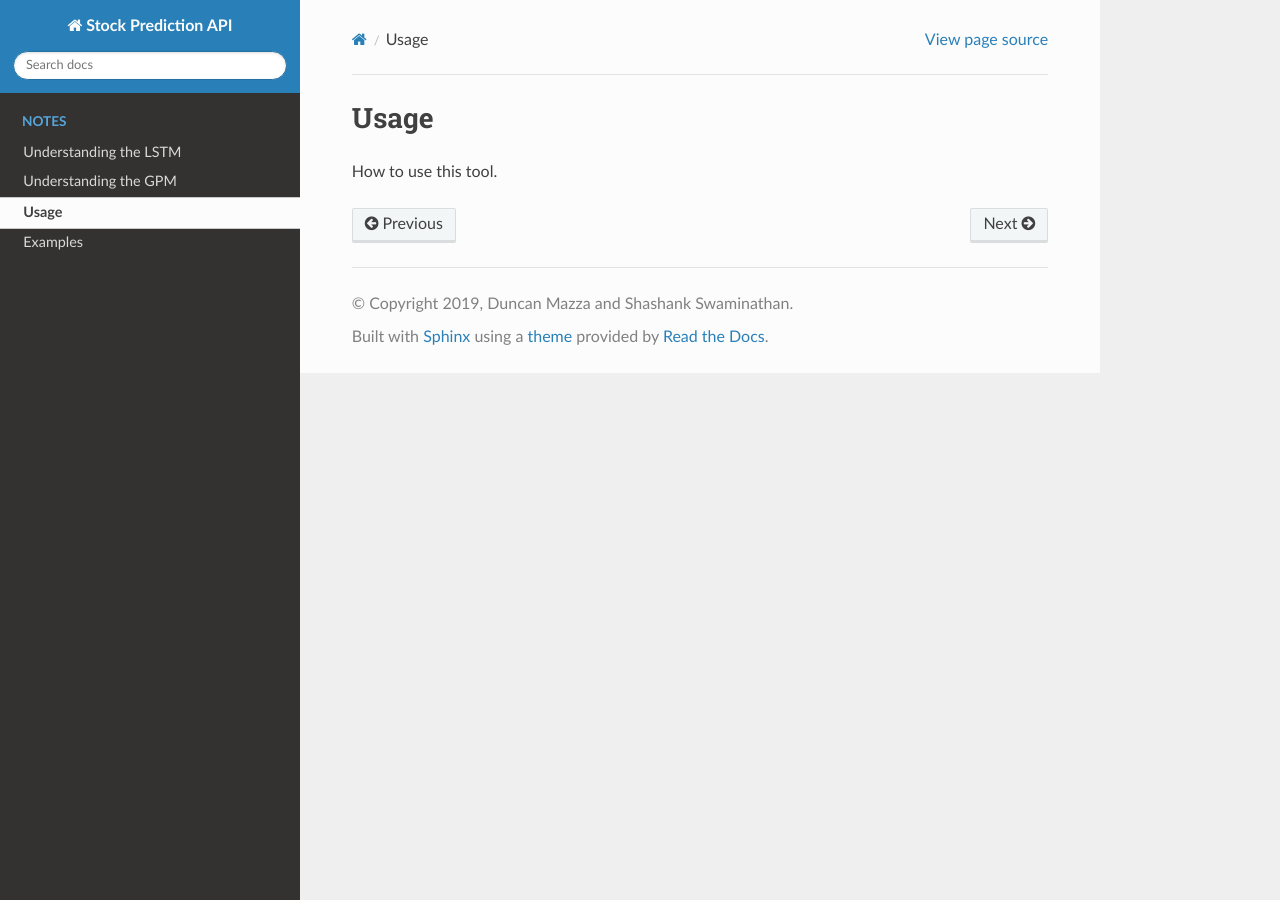
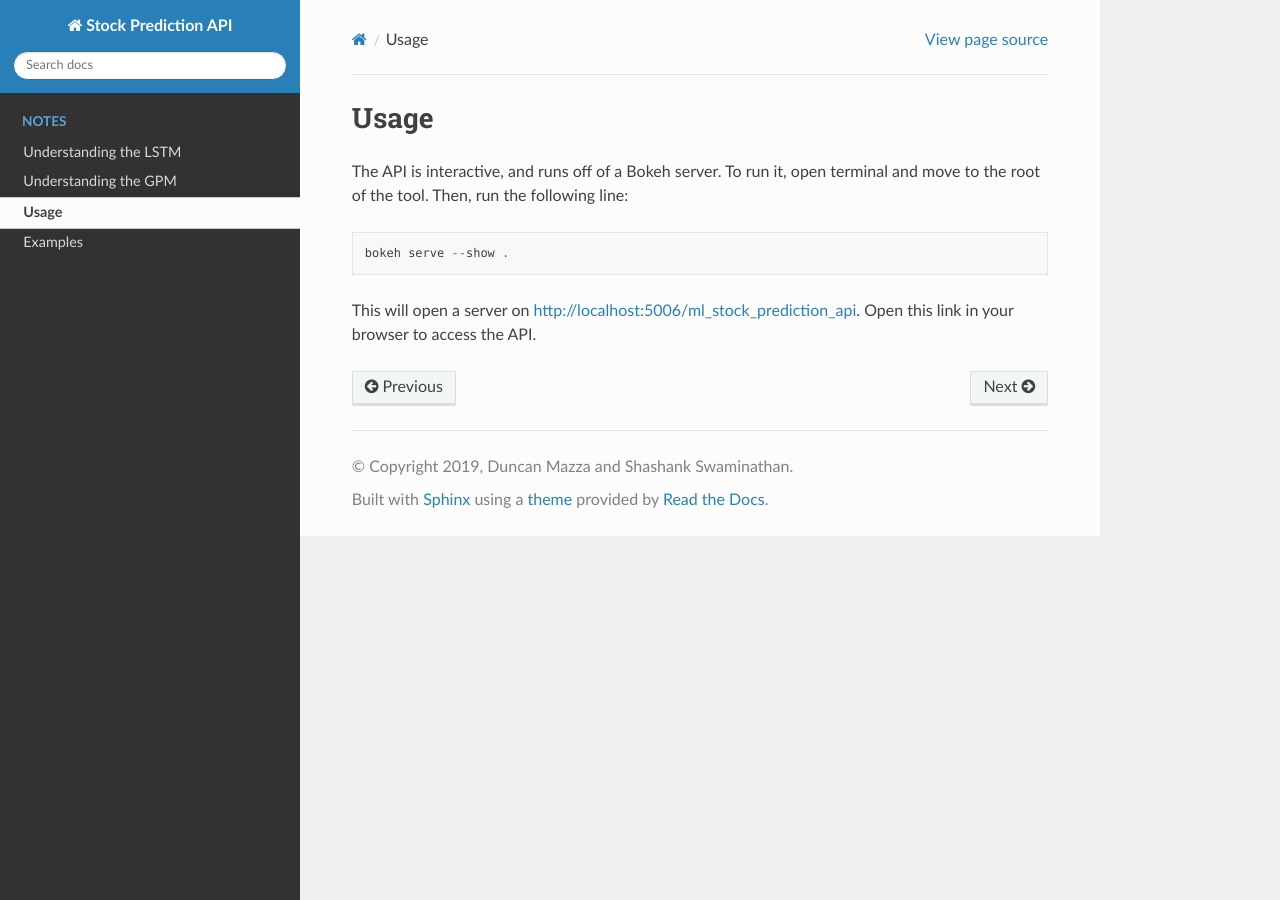
Before and after one commit to duncanmazza/ml_stock_prediction_api, a Sphinx documentation site: the page built from docsrc/source/notes/usage.rst, in a window 1280 px wide. Built offline with Sphinx 7.4.7 and the Read the Docs theme 2.0.0, drawn with Linux system fonts in a browser that asks for light colours; pages that are not in the unit, such as notebooks, are missing from menus.

Commit message:
Completed usage and examples.

```diff
--- a/docsrc/source/notes/examples.rst
+++ b/docsrc/source/notes/examples.rst
@@ -13,3 +13,7 @@ Below is a plot of the GP being trained on three months of Apple stock data, and
 .. image:: ../../imgs/gpmex.png
 
 Combined Model Example:
+
+Below is a screenshot of the API in action. It is run off of a Bokeh server. Look at the usage section for more details.
+
+.. image:: ../../imgs/wcscreenshot.png
--- a/docsrc/source/notes/usage.rst
+++ b/docsrc/source/notes/usage.rst
@@ -1,4 +1,8 @@
 =====
 Usage
 =====
-How to use this tool.
+The API is interactive, and runs off of a Bokeh server. To run it, open terminal and move to the root of the tool. Then, run the following line::
+
+	bokeh serve --show .
+
+This will open a server on http://localhost:5006/ml_stock_prediction_api. Open this link in your browser to access the API.
```
Also changed, not shown: docsrc/imgs/wcscreenshot.png (added).
